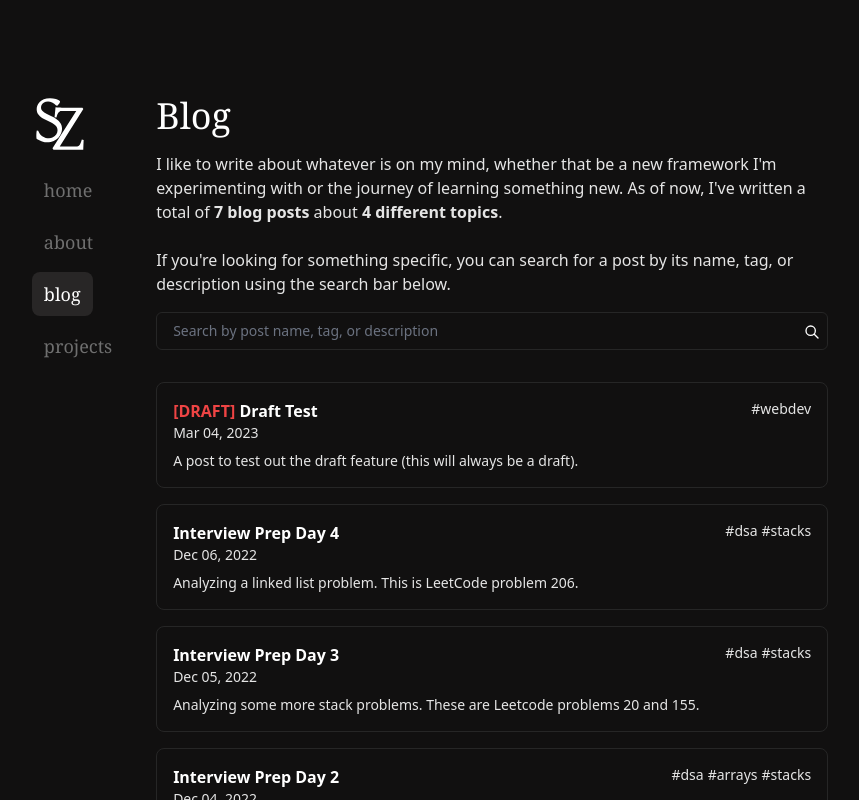
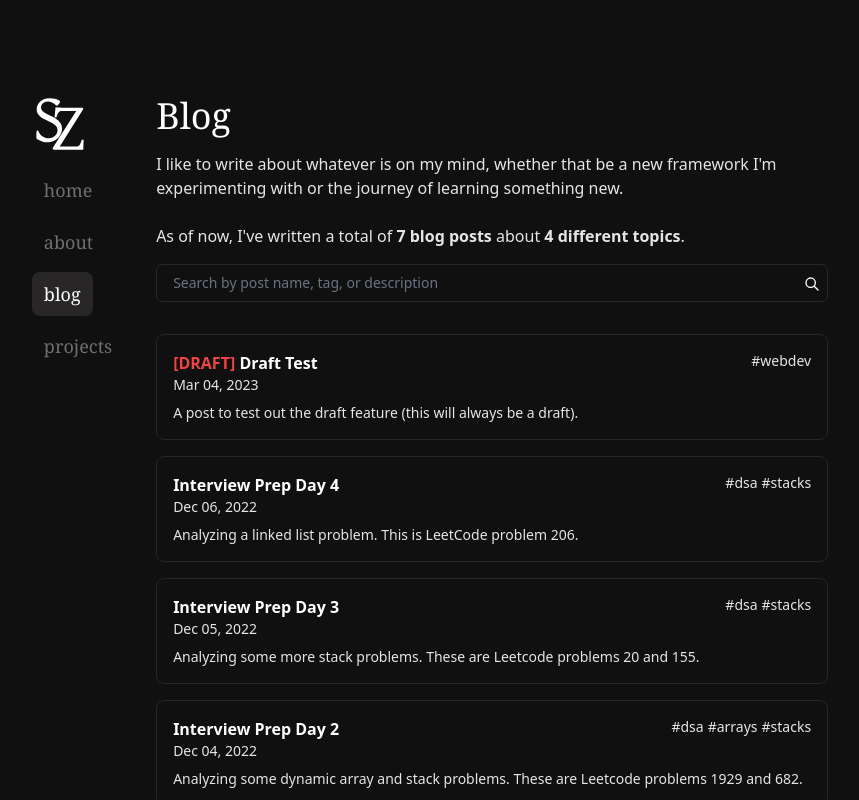
Before and after one commit to zhao-stanley/szhao.dev, a Next.js app: page /blog in a window 1280 px wide. Shown: the top 800 px of the page, without its empty margins (210-1069 px from the left). Built offline with nearby package versions, Linux system fonts and the light colour scheme; a web font is replaced by a local one.

Commit message:
Update index.js

```diff
--- a/src/pages/blog/index.js
+++ b/src/pages/blog/index.js
@@ -52,17 +52,16 @@ export default function Blog({ data }) {
           <p className="text-neutral-200 text-sm sm:text-base">
             I like to write about whatever is on my mind, whether that be a new
             framework I&apos;m experimenting with or the journey of learning
-            something new. As of now, I&apos;ve written a total of{" "}
+            something new.
+            <br />
+            <br />
+            As of now, I&apos;ve written a total of{" "}
             <span className="font-bold">{allPosts.length} blog posts</span>{" "}
             about{" "}
             <span className="font-bold">
               {allGenres.length} different topics
             </span>
             .
-            <br />
-            <br />
-            If you&apos;re looking for something specific, you can search for a
-            post by its name, tag, or description using the search bar below.
           </p>
           <div className="relative w-full flex flex-row items-center">
             <input
```
